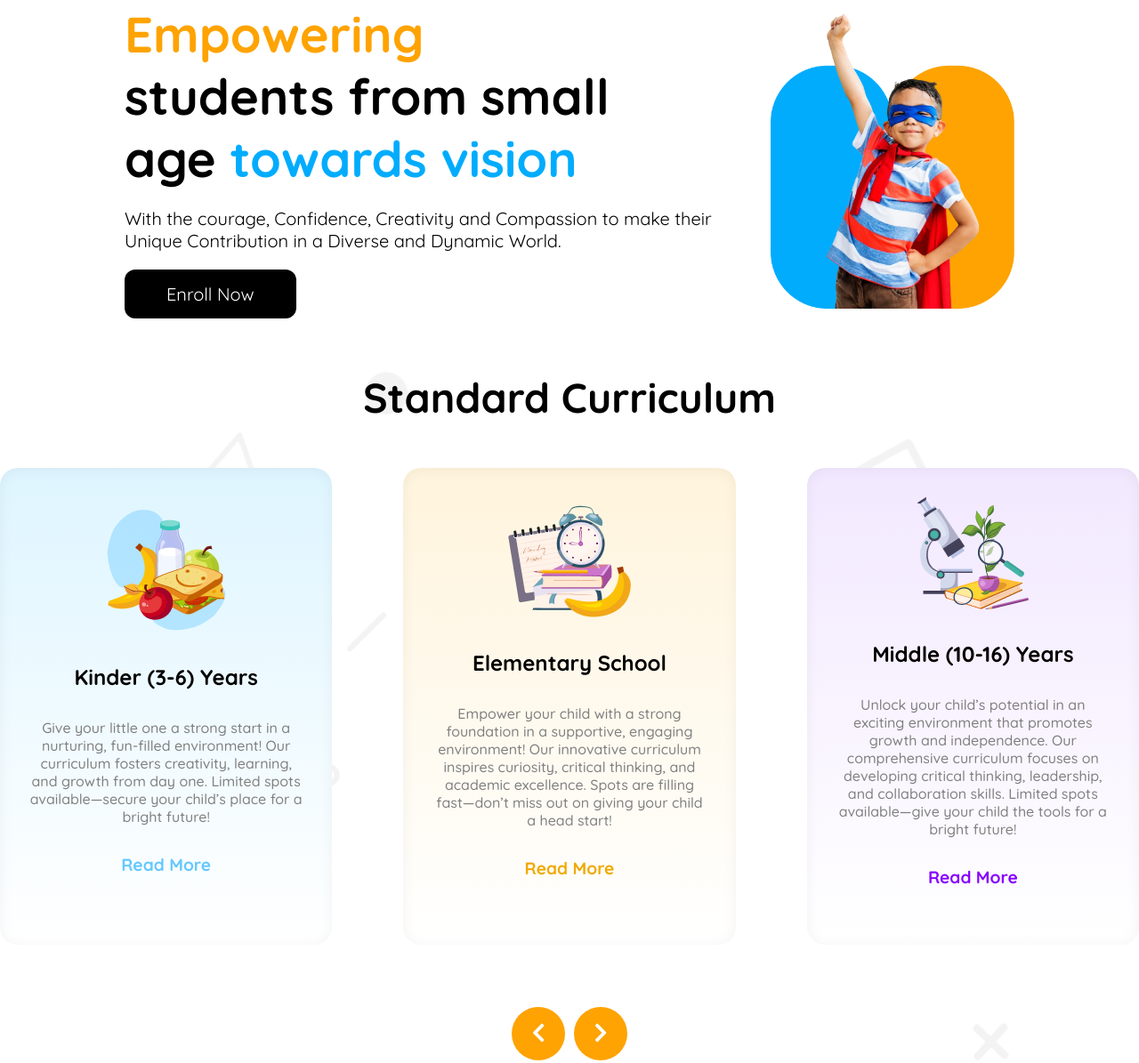
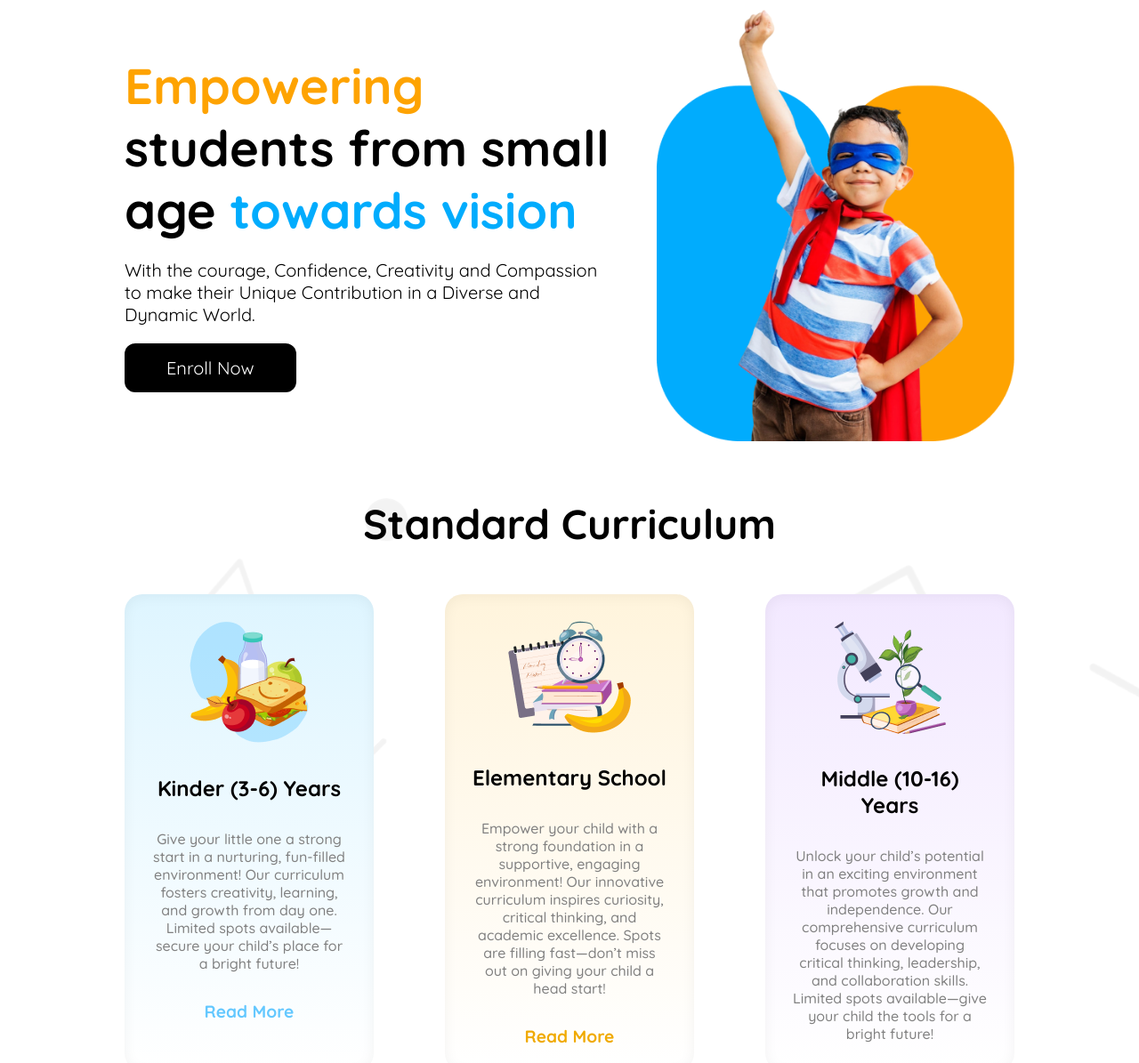
Before and after one commit to RuhulAmin-Ruffy/B11-A2-Kids-School, a plain HTML site: page index.html in a window 1280 px wide. Shown: the part 122-1317 px from the top of the page at 89% size. Drawn offline with Linux system fonts and the light colour scheme.

Commit message:
last final push

```diff
--- a/styles/style.css
+++ b/styles/style.css
@@ -62,6 +62,7 @@ body{
     color: white;
 }
 .logo-icon{
+    margin: 0%;
     padding-left: 15px;
 }
 .hamburger-menu{
@@ -76,6 +77,11 @@ body{
     margin: 0 140px;
     gap: 50px;
     align-items: center;
+    justify-content: center;
+}
+.hero-kid-image{
+    max-width: 500px;
+    max-height: 590px;
 }
 .hero-heading{
     margin: 0%;
@@ -89,6 +95,7 @@ body{
     color: #01ACFD;
 }
 .hero-description{
+    max-width: 640px;
     font-size: 1.25rem;
     color: black;
     font-weight: 400;
@@ -133,7 +140,7 @@ body{
     box-shadow: inset 0 2px 16px rgba(0, 0, 0, 0.05);
 }
 .curriculum-card-container{
-    /* margin: 0 140px; */
+    margin: 0 140px;
     justify-content: center;
     align-items: center;
     gap: 80px;
@@ -263,6 +270,7 @@ body{
     grid-template-columns: repeat(2, 1fr);
 }
 .stories-card-container{
+    margin: 0 140px;
     gap: 50px;
     justify-content: center;
 }
```
